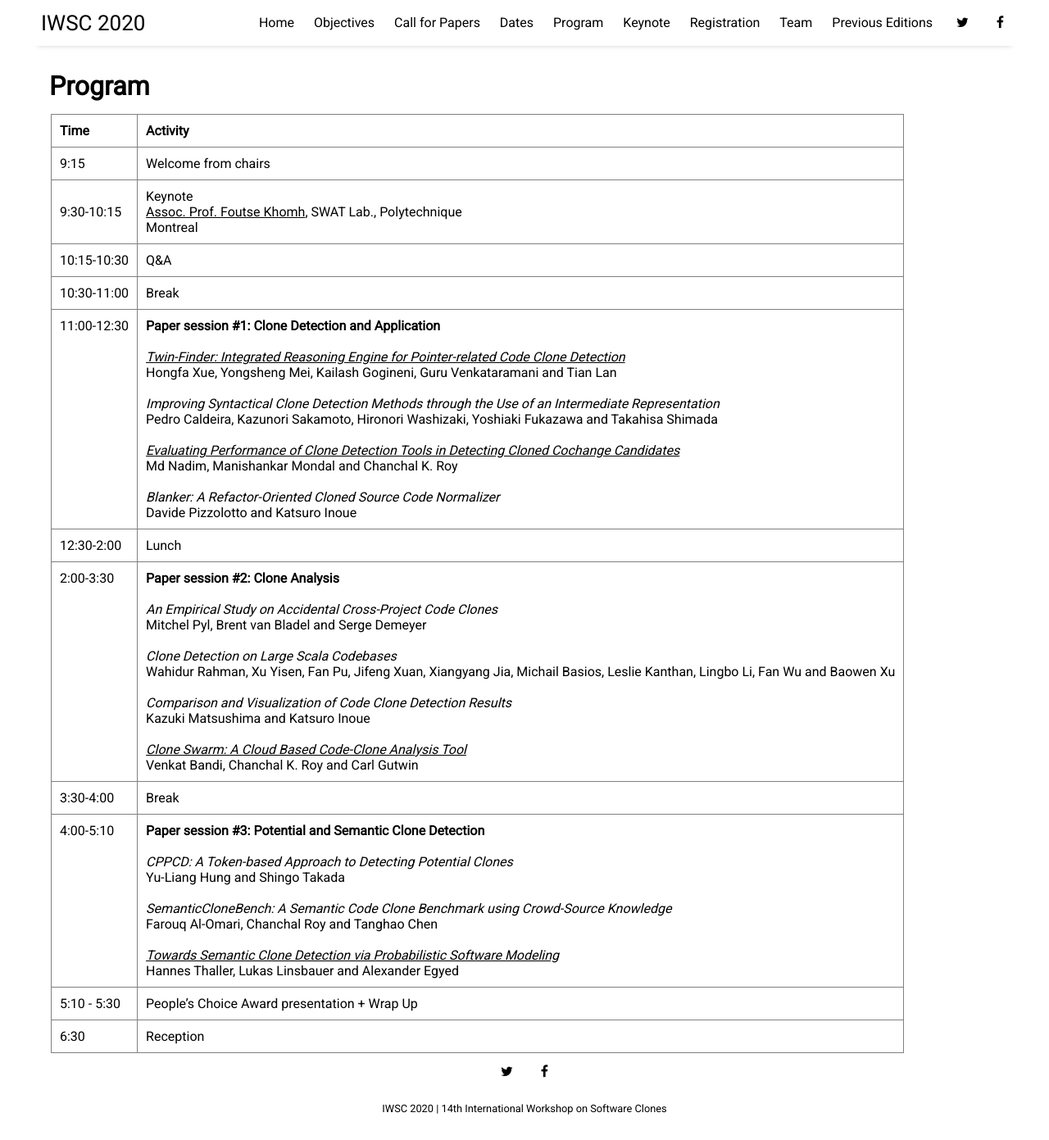
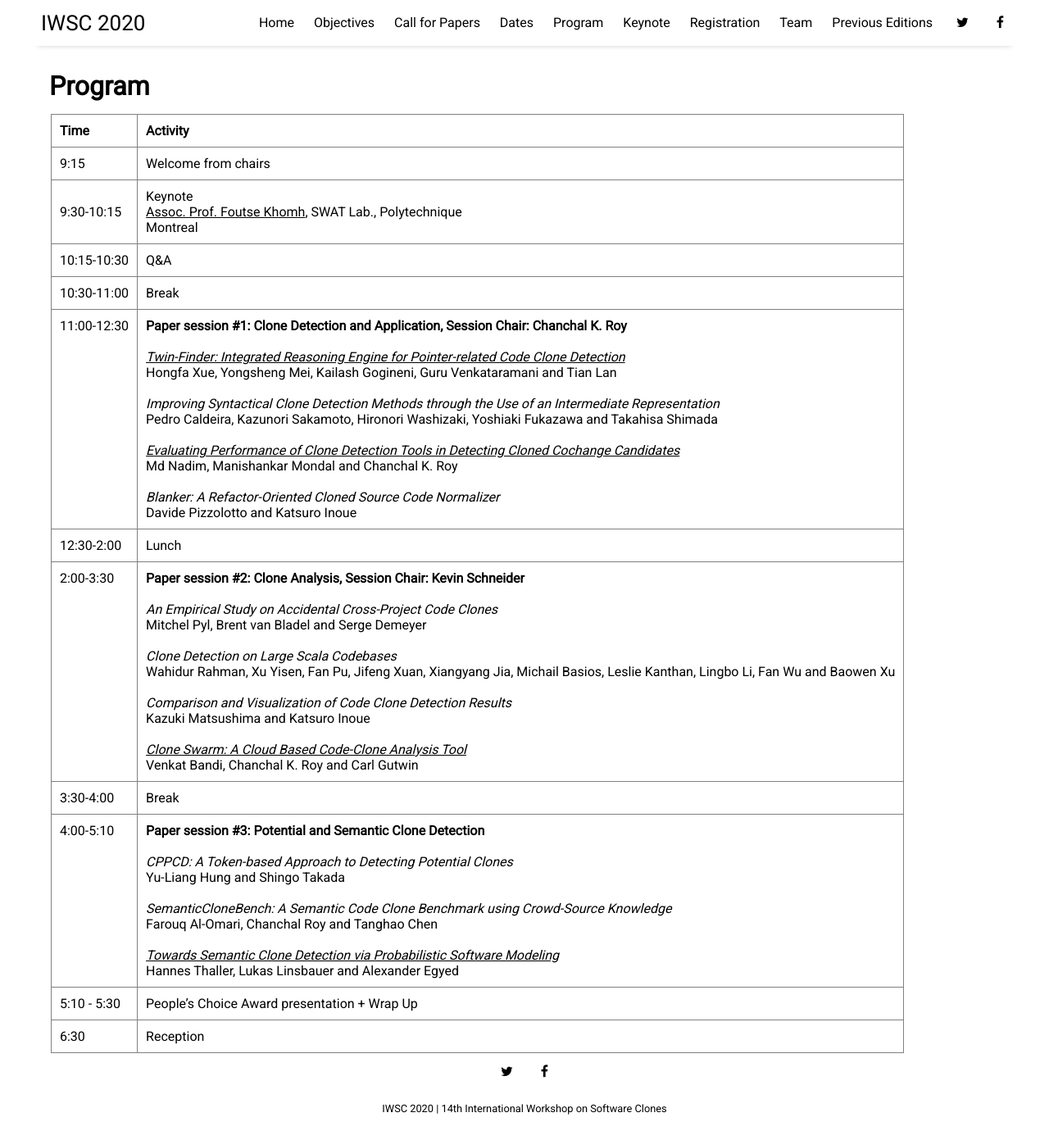
Before and after one commit to iwsc2020/iwsc2020.github.io, a Jekyll site: the page built from pages/program.html, in a window 1280 px wide and 1391 px high. Shown: the whole window at 82% size. Built offline with Jekyll 4.4.1, drawn with Linux system fonts in a browser that asks for light colours; nearby versions of some CDN libraries.

Commit message:
Update program.html

```diff
--- a/pages/program.html
+++ b/pages/program.html
@@ -33,7 +33,7 @@ title: Program
 					<!--<br/> 15 minutes presentation + 5 minutes QA for full papers <br/> 10 minutes presentation + 5 minutes QA for tool paper <br/> 10-15 minutes for session discussion-->
 				</td>
 				<td>
-					<b>Paper session #1: Clone Detection and Application</b> <br/><br/>
+					<b>Paper session #1: Clone Detection and Application, Session Chair: Chanchal K. Roy</b> <br/><br/>
 
 					<i><a href='https://www2.seas.gwu.edu/~guruv/xue-iwsc20.pdf'>Twin-Finder: Integrated Reasoning Engine for Pointer-related Code Clone Detection</a></i> <br/>
 					Hongfa Xue, Yongsheng Mei, Kailash Gogineni, Guru Venkataramani and Tian Lan <br/><br/>
@@ -58,7 +58,7 @@ title: Program
 					2:00-3:30
 					<!--<br/> 15 minutes presentation + 5 minutes QA for full papers <br/> 10 minutes for session discussion-->
 				</td>
-				<td> <b>Paper session #2: Clone Analysis</b> <br/><br/>
+				<td> <b>Paper session #2: Clone Analysis, Session Chair: Kevin Schneider</b> <br/><br/>
 
 					<i>An Empirical Study on Accidental Cross-Project Code Clones</i> <br/>
 					Mitchel Pyl, Brent van Bladel and Serge Demeyer<br/><br/>
```
